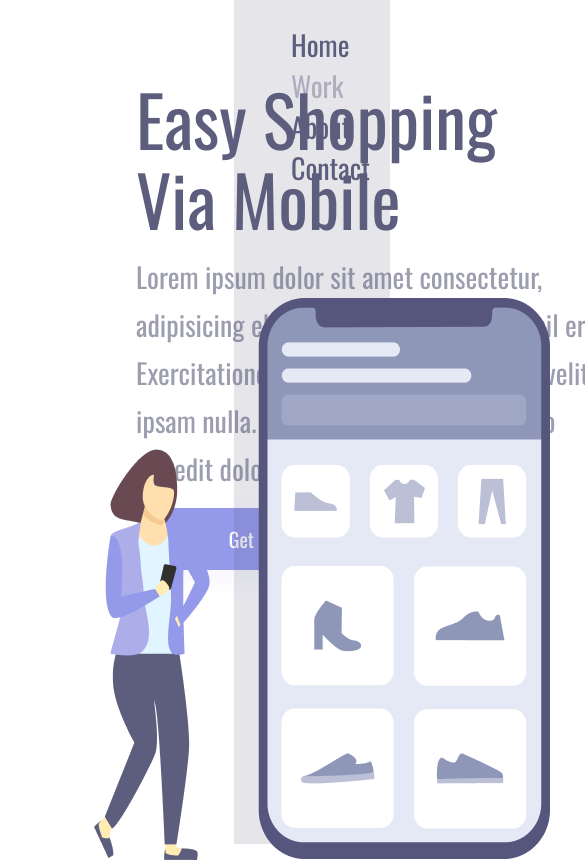
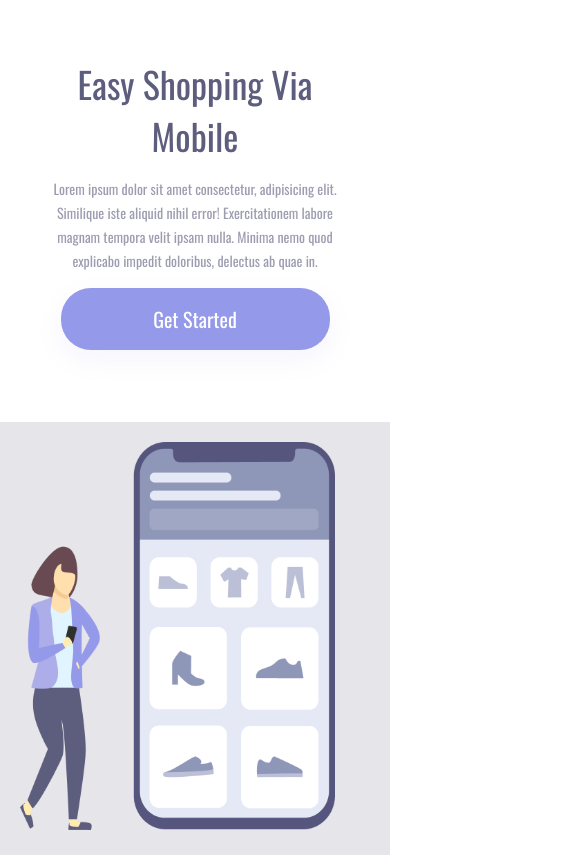
Before and after one commit to luislimamn/figma, a plain HTML site: page index.html in a window 390 px wide. Shown: the top 860 px of the page, 585 px wide, since content can reach past the window. Drawn offline with nearby package versions, Linux system fonts and the light colour scheme.

Commit message:
Mobile menu styles updated

```diff
--- a/css/styles.css
+++ b/css/styles.css
@@ -78,3 +78,44 @@ a:hover {
 a:active {
     opacity: 0.7;
 }
+@media screen and (max-width: 900px) {
+    .container-right {
+        display: block;
+        width: 100%;
+        height: auto;
+        position: static;
+        margin: 0;
+        padding: 20px;
+    }
+    .container-left {
+        width: 100%;
+        height: 50%;
+        margin: 0;
+        padding: 0;
+    }
+    img {
+        position: static;
+        max-width: 90%;
+    }
+    header {
+        display: none;
+    }
+    h1 {
+        font-size: 36px;
+        line-height: 52px;
+        width: auto;
+        margin: 58px 50px 0 50px;
+        text-align: center;
+    }
+    p {
+        width: auto;
+        font-size: 14px;
+        line-height: 24px;
+        margin: 15px 40px;
+        text-align: center;
+    }
+    button {
+        display: block;
+        margin: 0 auto;
+    }
+}
```
